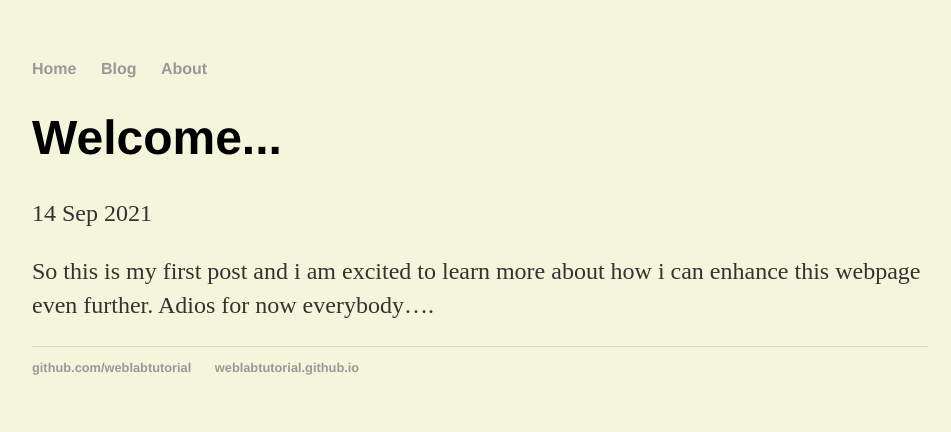
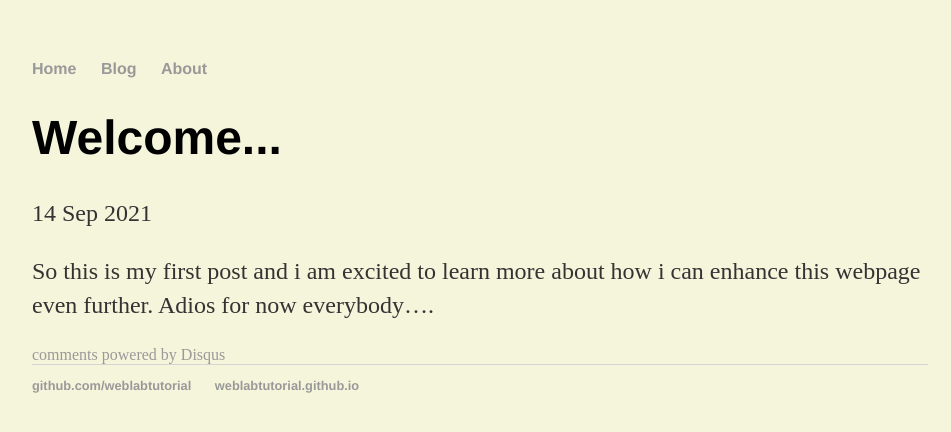
Before and after one commit to cbm2001/cbm2001.github.io, a Jekyll site: the page built from _posts/2021-09-14-welcome-to.md, in a window 1280 px wide. Shown: the top 432 px of the page, without its empty margins (160-1111 px from the left). Built offline with Jekyll 4.4.1, drawn with Linux system fonts in a browser that asks for light colours; comment, search, counter and statistics services are not loaded.

Commit message:
Update post.html

```diff
--- a/_layouts/post.html
+++ b/_layouts/post.html
@@ -7,3 +7,7 @@
 <div class="post">
   {{ content }}
 </div>
+
+<div class="postcomments">
+				{% include disqus.html %}
+</div>
```
